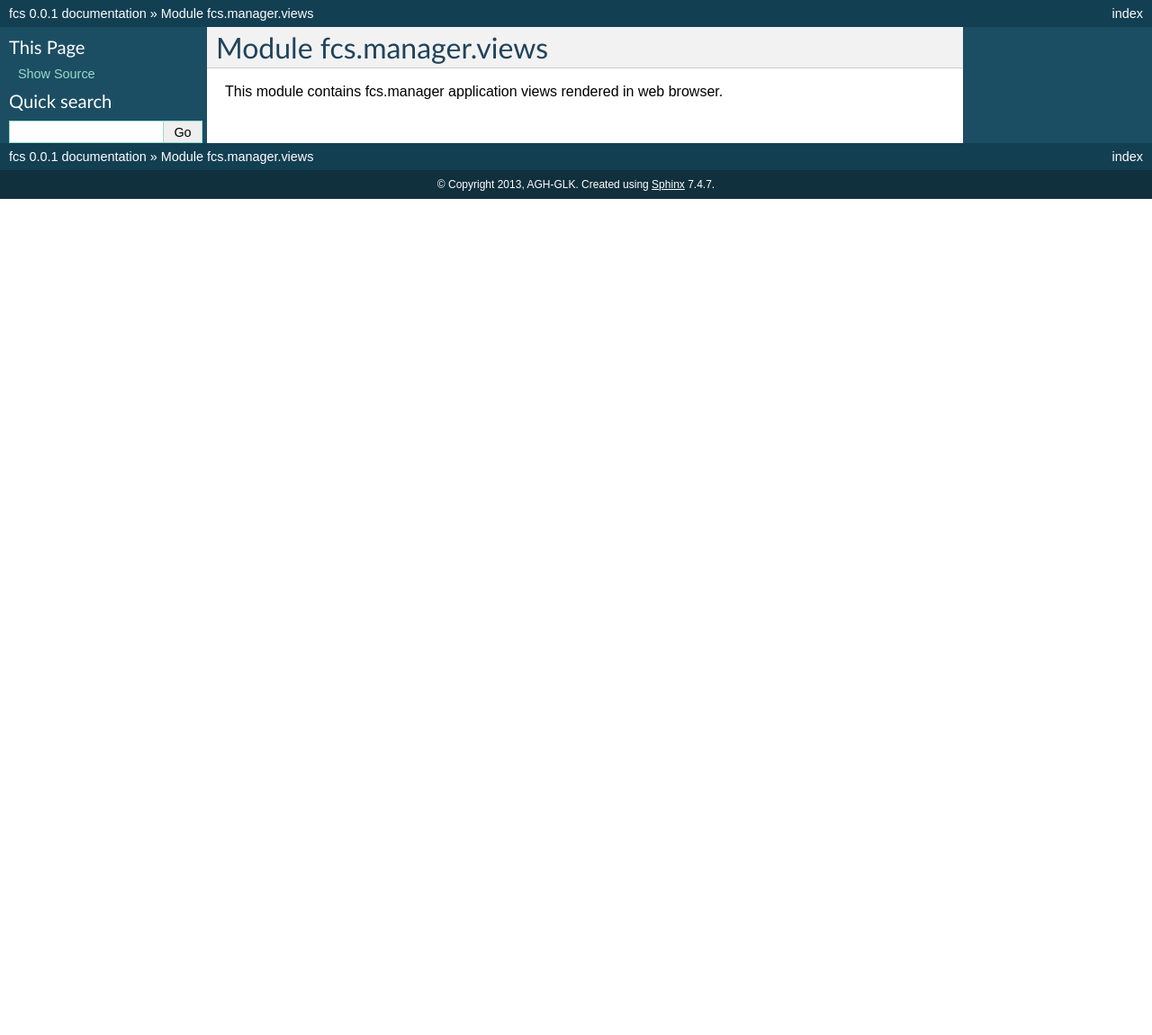
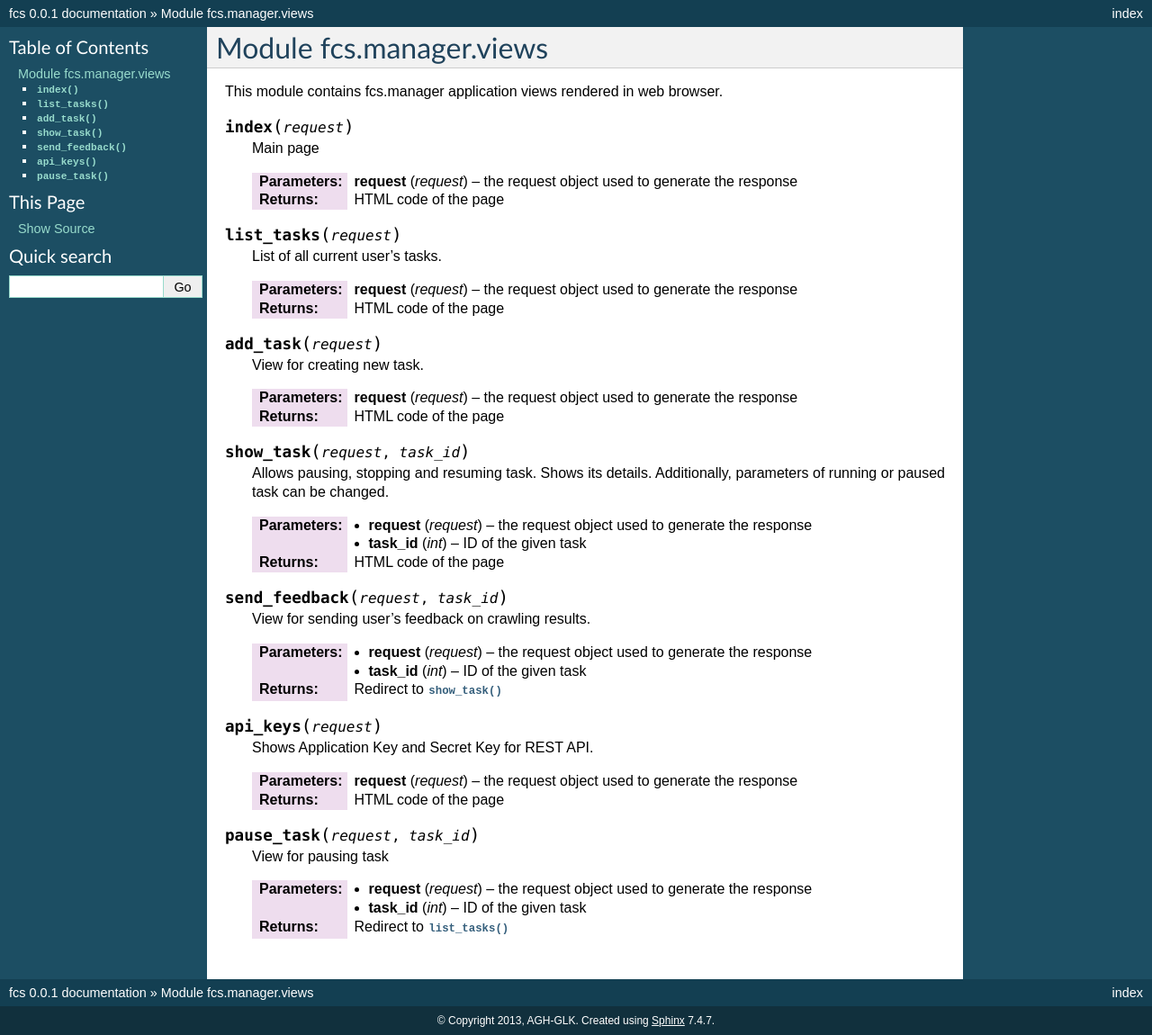
Before and after one commit to agh-glk/fcs, a Sphinx documentation site: the page built from docs/source/manager/views.rst, in a window 1280 px wide. Shown: the whole page at 90% size. Built offline with Sphinx 7.4.7, drawn with Linux system fonts in a browser that asks for light colours; formulas are drawn with MathJax 3; before the commit the page ends 900 px from its top, so only the background shows below that.

Commit message:
[NT] Edit

```diff
--- a/docs/source/manager/views.rst
+++ b/docs/source/manager/views.rst
@@ -2,3 +2,61 @@ Module fcs.manager.views
 =======================================
 
 This module contains fcs.manager application views rendered in web browser.
+
+.. py:function:: index(request)
+
+   Main page
+
+   :param request request: the request object used to generate the response
+   :return: HTML code of the page
+
+
+.. py:function:: list_tasks(request)
+
+   List of all current user's tasks.
+
+   :param request request: the request object used to generate the response
+   :return: HTML code of the page
+
+
+.. py:function:: add_task(request)
+
+   View for creating new task.
+
+   :param request request: the request object used to generate the response
+   :return: HTML code of the page
+
+
+.. py:function:: show_task(request, task_id)
+
+   Allows pausing, stopping and resuming task. Shows its details. Additionally, parameters of running or paused task can be changed.
+
+   :param request request: the request object used to generate the response
+   :param int task_id: ID of the given task
+   :return: HTML code of the page
+
+
+.. py:function:: send_feedback(request, task_id)
+
+   View for sending user's feedback on crawling results.
+
+   :param request request: the request object used to generate the response
+   :param int task_id: ID of the given task
+   :return: Redirect to :py:func:`show_task`
+
+
+.. py:function:: api_keys(request)
+
+   Shows Application Key and Secret Key for REST API.
+
+   :param request request: the request object used to generate the response
+   :return: HTML code of the page
+
+
+.. py:function:: pause_task(request, task_id)
+
+   View for pausing task
+
+   :param request request: the request object used to generate the response
+   :param int task_id: ID of the given task
+   :return: Redirect to :py:func:`list_tasks`
```
